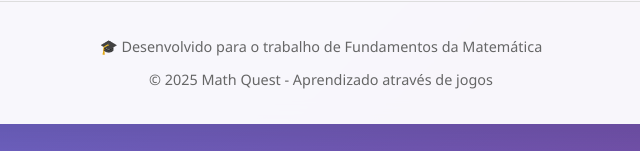
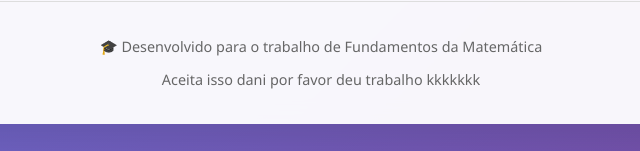
Before and after one commit to Gigante-22/math-quest, a plain HTML site: page index.html in a window 1280 px wide. Shown: the part 742-893 px from the top of the page, 319-959 px from the left. Drawn offline with Linux system fonts and the light colour scheme.

Commit message:
Update index.html

```diff
--- a/index.html
+++ b/index.html
@@ -721,7 +721,7 @@
 
     <footer>
       <p>🎓 Desenvolvido para o trabalho de Fundamentos da Matemática</p>
-      <p>© 2025 Math Quest - Aprendizado através de jogos</p>
+      <p>Aceita isso dani por favor deu trabalho kkkkkkk</p>
     </footer>
   </div>
 
```
